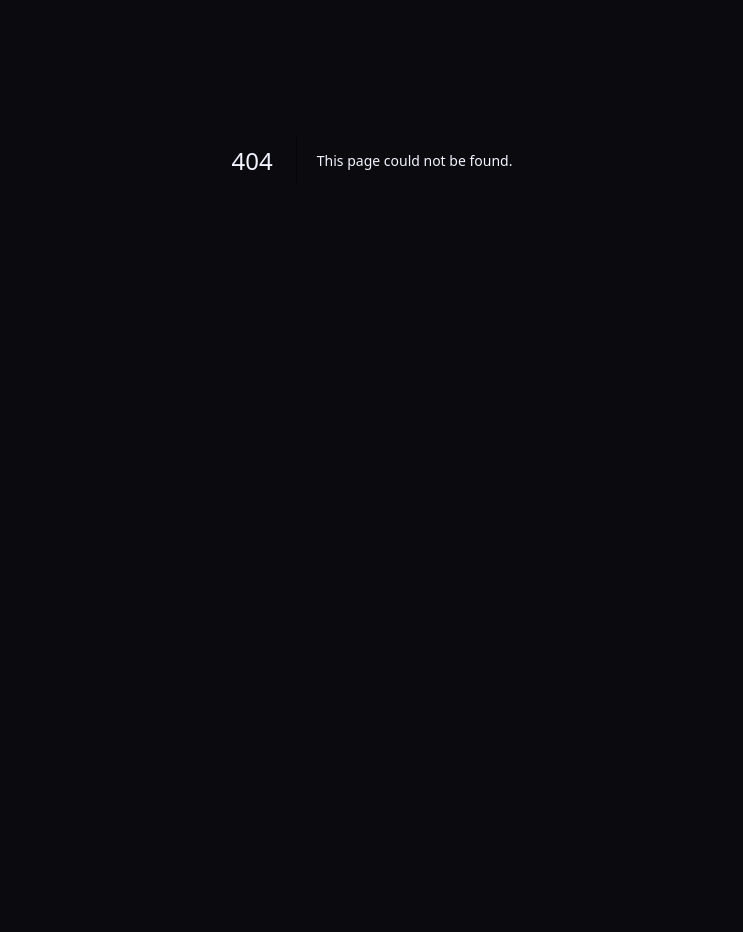
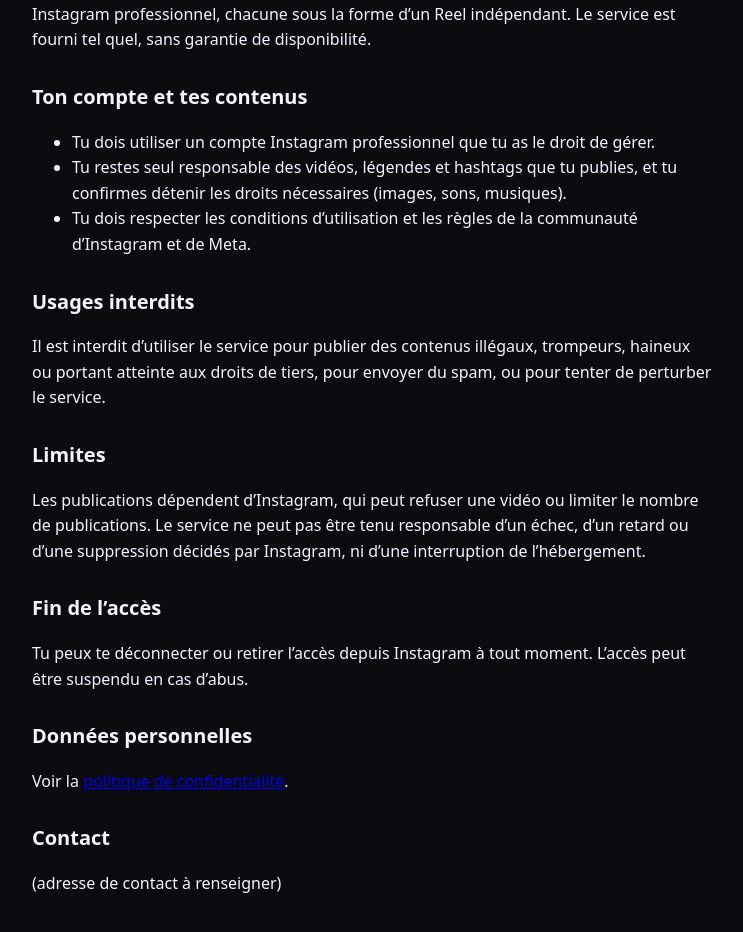
Before and after one commit to Dedewa75/publieur-reels, a Next.js app: page /conditions in a window 1280 px wide. Before the commit this address had no page. Shown: the part 240-1172 px from the top of the page, without its empty margins (268-1011 px from the left). Before the commit the page ends 800 px from the top, so only its background shows below. Built offline with nearby package versions, Linux system fonts and the light colour scheme.

Commit message:
Create conditions page with usage terms and contact info

```diff
--- /dev/null
+++ b/app/conditions/page.js
@@ -0,0 +1,71 @@
+export const metadata = {
+  title: "Conditions d'utilisation – Publieur de Reels",
+};
+
+const box = { maxWidth: 680, margin: "0 auto", padding: 20, lineHeight: 1.6 };
+const h2 = { fontSize: 20, marginTop: 28 };
+
+export default function Page() {
+  const contact =
+    process.env.CONTACT_EMAIL || "(adresse de contact à renseigner)";
+  return (
+    <main style={box}>
+      <h1>Conditions d’utilisation</h1>
+      <p>Dernière mise à jour : octobre 2026</p>
+
+      <h2 style={h2}>Le service</h2>
+      <p>
+        Publieur de Reels permet de sélectionner plusieurs vidéos et de les
+        publier sur ton compte Instagram professionnel, chacune sous la forme
+        d’un Reel indépendant. Le service est fourni tel quel, sans garantie de
+        disponibilité.
+      </p>
+
+      <h2 style={h2}>Ton compte et tes contenus</h2>
+      <ul>
+        <li>
+          Tu dois utiliser un compte Instagram professionnel que tu as le droit
+          de gérer.
+        </li>
+        <li>
+          Tu restes seul responsable des vidéos, légendes et hashtags que tu
+          publies, et tu confirmes détenir les droits nécessaires (images, sons,
+          musiques).
+        </li>
+        <li>
+          Tu dois respecter les conditions d’utilisation et les règles de la
+          communauté d’Instagram et de Meta.
+        </li>
+      </ul>
+
+      <h2 style={h2}>Usages interdits</h2>
+      <p>
+        Il est interdit d’utiliser le service pour publier des contenus
+        illégaux, trompeurs, haineux ou portant atteinte aux droits de tiers,
+        pour envoyer du spam, ou pour tenter de perturber le service.
+      </p>
+
+      <h2 style={h2}>Limites</h2>
+      <p>
+        Les publications dépendent d’Instagram, qui peut refuser une vidéo ou
+        limiter le nombre de publications. Le service ne peut pas être tenu
+        responsable d’un échec, d’un retard ou d’une suppression décidés par
+        Instagram, ni d’une interruption de l’hébergement.
+      </p>
+
+      <h2 style={h2}>Fin de l’accès</h2>
+      <p>
+        Tu peux te déconnecter ou retirer l’accès depuis Instagram à tout
+        moment. L’accès peut être suspendu en cas d’abus.
+      </p>
+
+      <h2 style={h2}>Données personnelles</h2>
+      <p>
+        Voir la <a href="/confidentialite">politique de confidentialité</a>.
+      </p>
+
+      <h2 style={h2}>Contact</h2>
+      <p>{contact}</p>
+    </main>
+  );
+          }
```
